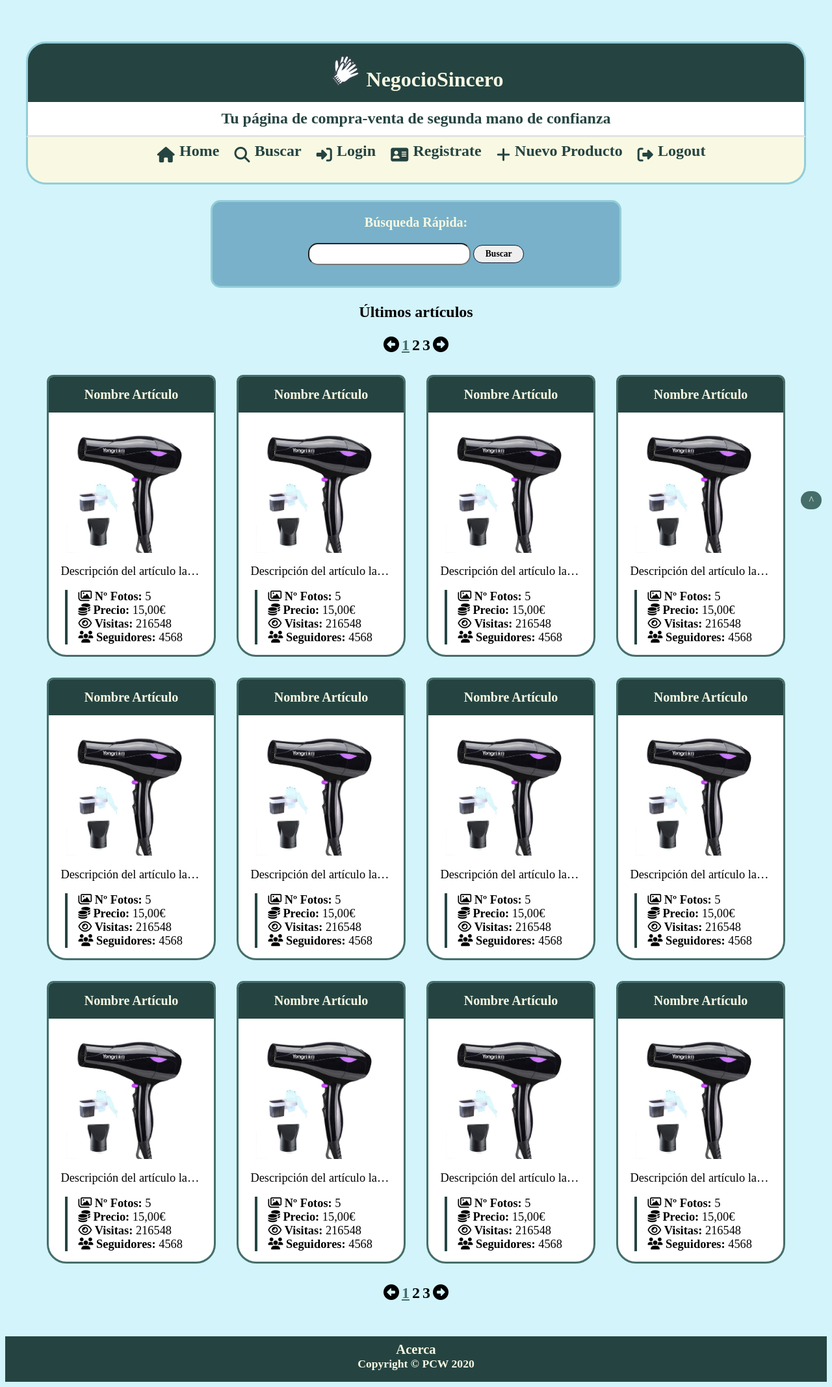
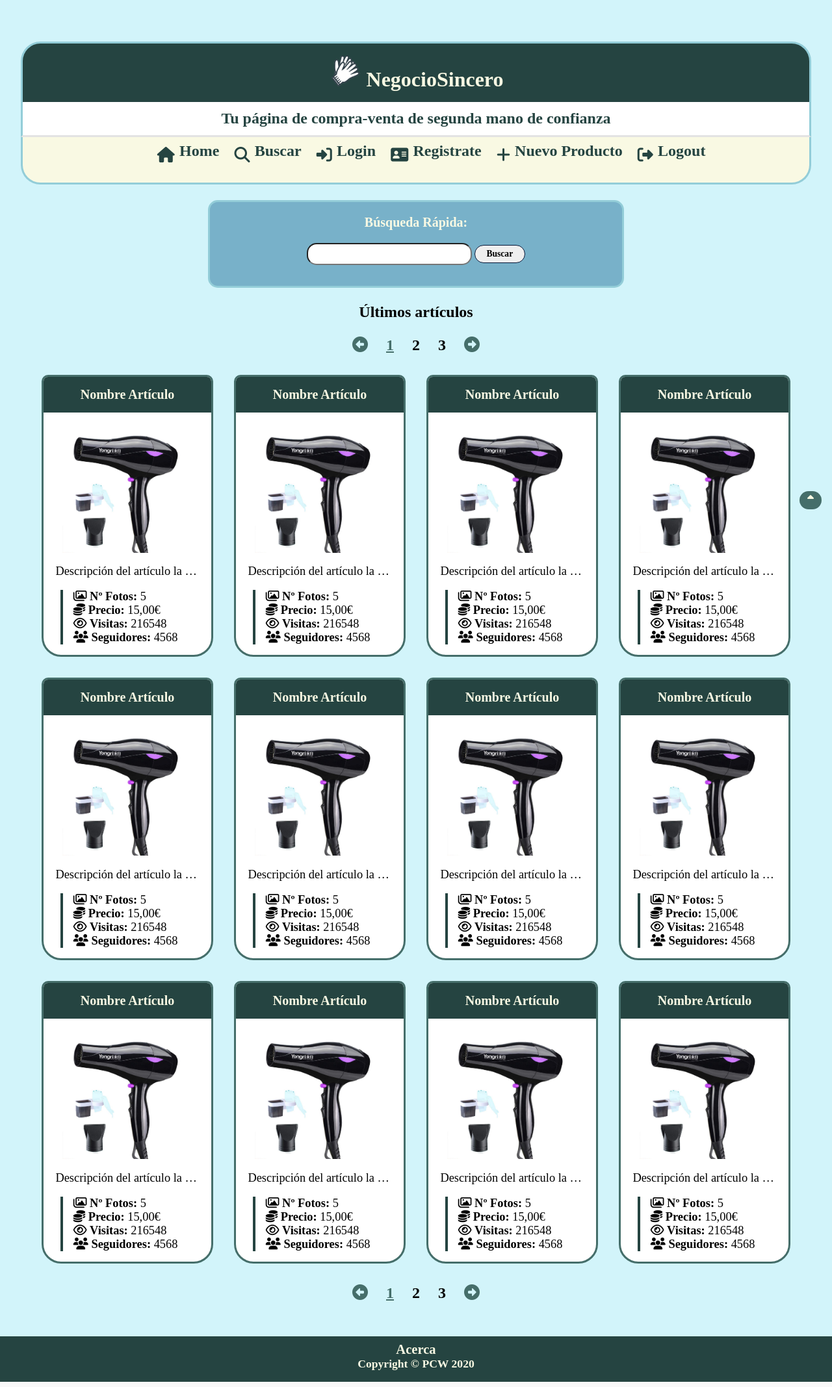
Before and after one commit to AndresGarc/PCW, a PHP site: page / in a window 1280 px wide. Shown: the whole page at 65% size. Run offline with PHP 8.4, Linux system fonts and the light colour scheme; some libraries are stand-ins or nearby versions; some web fonts are replaced.

Commit message:
Somos tontos te odiamos GIT

```diff
--- a/Index.html
+++ b/Index.html
@@ -207,7 +207,7 @@
         <a href="Index.html"><i class="fas fa-arrow-alt-circle-right"></i></a>
       </p>
     </div>
-    <a href="#header" id="arriba">^</a>
+    <a href="#header" id="arriba"><i class="fas fa-sort-up"></i></a>
     <footer>
       <h3><a href="acerca.html">Acerca</a></h3>
       <p>
--- a/articulo.html
+++ b/articulo.html
@@ -44,7 +44,7 @@
               <p class="attbprod"><i class="far fa-images"></i> <b>Nº Fotos: </b>5</p>
               <p class="attbprod"><i class="far fa-eye"></i> <b>Visitas: </b>216548</p>
               <p class="attbprod"><i class="fas fa-users"></i> <b>Seguidores: </b>4568</p>
-              <p class="attbprod"><a href="#" title="Enlace a las preguntas"><i class="fas fa-question-circle"></i> <b>Preguntas realizadas: </b></a>2</p>
+              <p class="attbprod"><a href="#" title="Enlace a las preguntas"><i class="fas fa-question-circle"></i><b> Preguntas realizadas:</b></a> 2</p>
           </footer>
         </div>
       </article>
--- a/estilo.css
+++ b/estilo.css
@@ -65,7 +65,7 @@
 body{
   background-color: #d2f4fa /*var(--colorAzulC)*/;
   min-width: 360px; /* MÍNIMO PANTALLA */
-
+  margin: 0;
 }
 
   body>section>h3{
@@ -77,10 +77,8 @@
     text-align: center;
     font-size: 1.5em;
   }
+
   body>footer{
-   /* position:;
-    width:100%;
-    bottom:0; */
     background-color:var(--colorAzulVO);
     font-size:1.1em;
     text-align:center;
@@ -143,6 +141,7 @@
   }
   body>nav>ul>li>a:hover{
     font-size:1.7em;
+    color: var(--colorAzulVC);
   }
 
   #mostrar:checked+ul{ /* al ser checkeado que el siguiente */
@@ -388,8 +387,9 @@
       color: black;
       font-weight: bold;
       font-size: 1.5em;
+      margin: 0 .5em;
   }
-      margin: 0 .5em;
+
 
     .paginacion>p>a>i{
       color: var(--colorAzulVC);
@@ -431,8 +431,8 @@
       padding: 1.5em;
   }
 
-      text-align: center;
     .carrusel{
+        text-align: center;
     }
 
       .foto{
@@ -461,14 +461,15 @@
       margin: 0 auto;
       max-width: 200px;
     }
+
+      .attbprod>a{
         text-decoration: none;
-      .attbprod>a{
-
         color: black;
       }
 
+
+      .attbprod>i, .attbprod>a>i{
         color: var(--colorAzulVO);
-      .attbprod>i, .attbprod>a>i{
       }
 
       .attbprod>a>i:hover, .attbprod>a:hover{
@@ -576,9 +577,6 @@
 
 @media all and (min-width:680px){
 /*NAVBAR*/
-body>nav>ul>li>a>p{
-  display:flex;
-}
 
   #formu{
     max-width: 600px;
```
